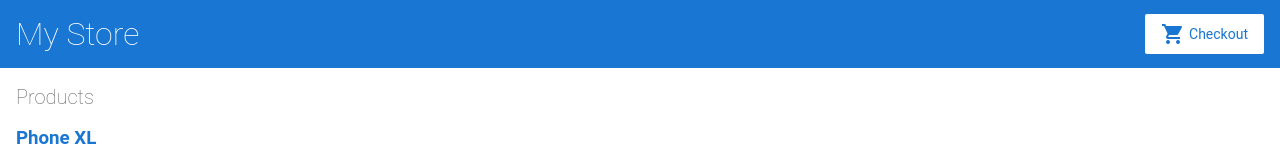
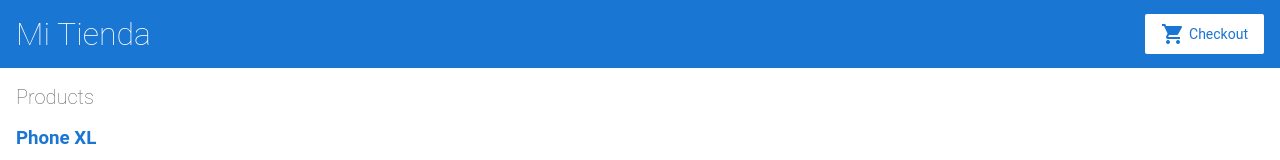
Before and after one commit to MartiSanz/angular, an Angular app: page / in a window 1280 px wide. Shown: the top 160 px of the page. Built offline with nearby package versions, Linux system fonts and the light colour scheme.

Commit message:
1 file modified

```diff
--- a/src/app/top-bar/top-bar.component.html
+++ b/src/app/top-bar/top-bar.component.html
@@ -1,5 +1,5 @@
 <a [routerLink]="['/']">
-  <h1>My Store</h1>
+  <h1>Mi Tienda</h1>
 </a>
 
 <a routerLink="/cart" class="button fancy-button"><i class="material-icons">shopping_cart</i>Checkout</a>
```
